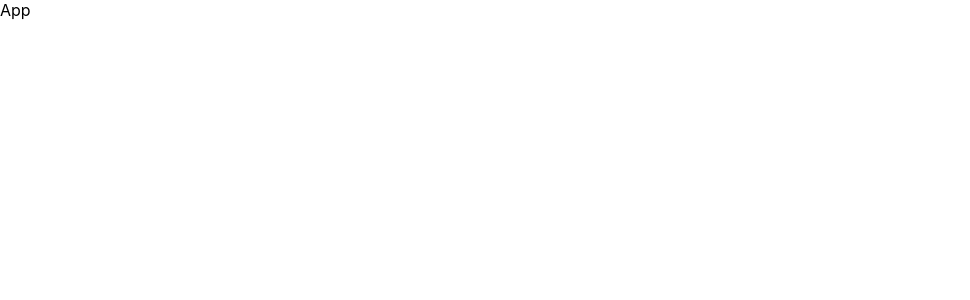
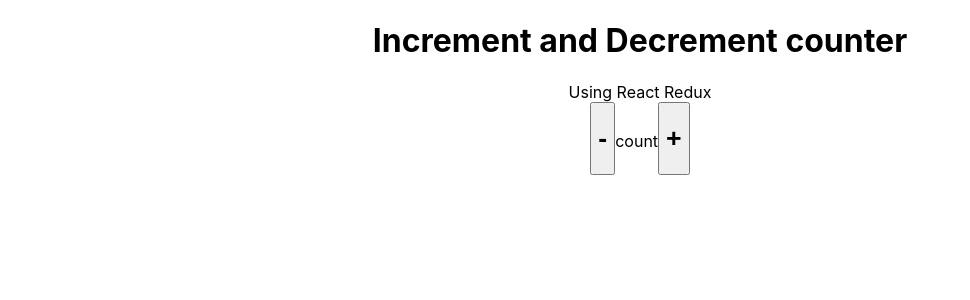
Before and after one commit to SDE-ADNAN/react-redux-demo-withexplanation, a React (Create React App) app: page / in a window 1280 px wide. Shown: the top 300 px of the page, without its empty margins (0-970 px from the left). Built offline with nearby package versions, Linux system fonts and the light colour scheme.

Commit message:
added the ui for increment and decrement counter

```diff
--- a/src/App.js
+++ b/src/App.js
@@ -2,7 +2,19 @@ import React from 'react'
 
 const App = () => {
   return (
-    <div>App</div>
+    <div>
+      <div style={{display:"flex",alignItems:"center",justifyContent:"center",flexWrap:"wrap"}}>
+        <h1 align="center" style={{width:"100vw"}}>Increment and Decrement counter</h1>
+        <div align="center" style={{width:"100vw"}}>Using React Redux</div>
+        <div align="center" style={{width:"100vw"}}>
+          <div>
+            <button><h1>-</h1></button>
+            count
+            <button><h1>+</h1></button>
+          </div>
+      </div>
+      </div>
+    </div>
   )
 }
 
```
